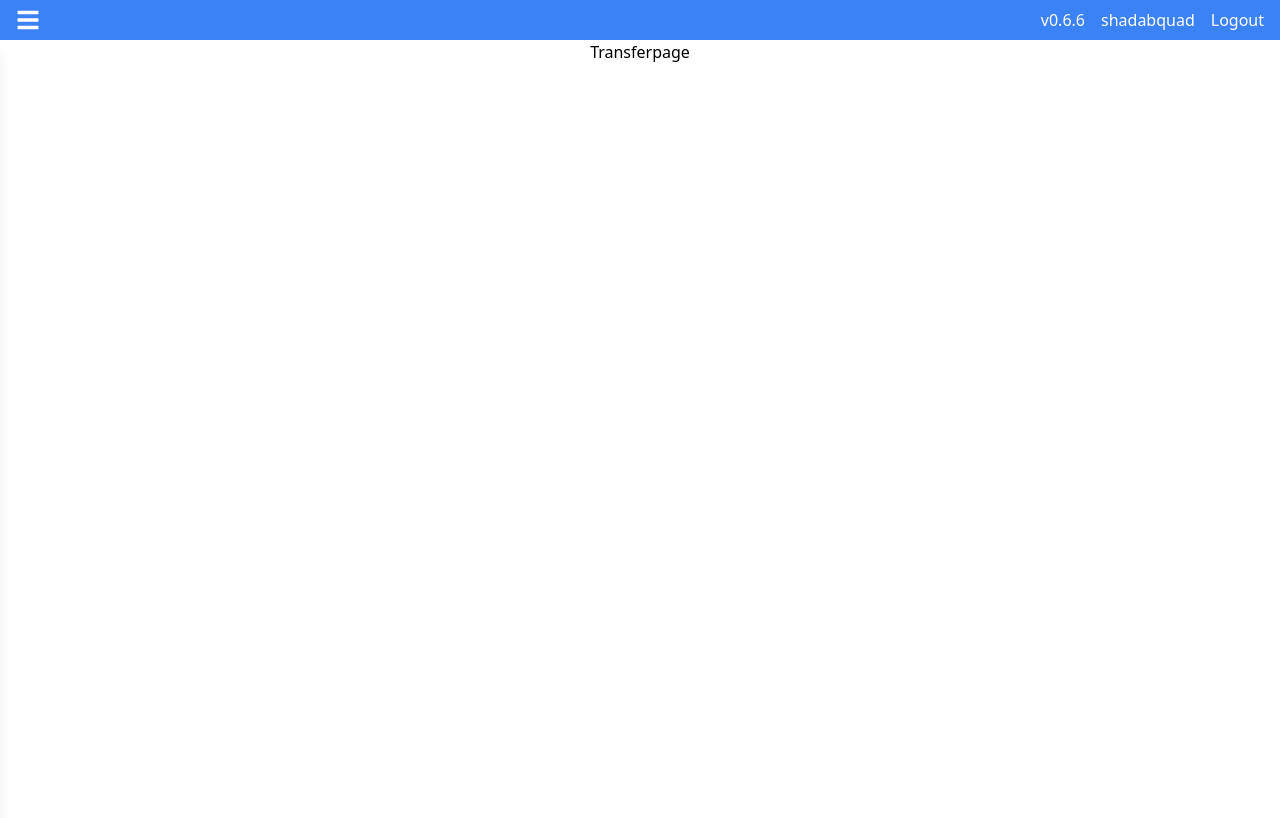
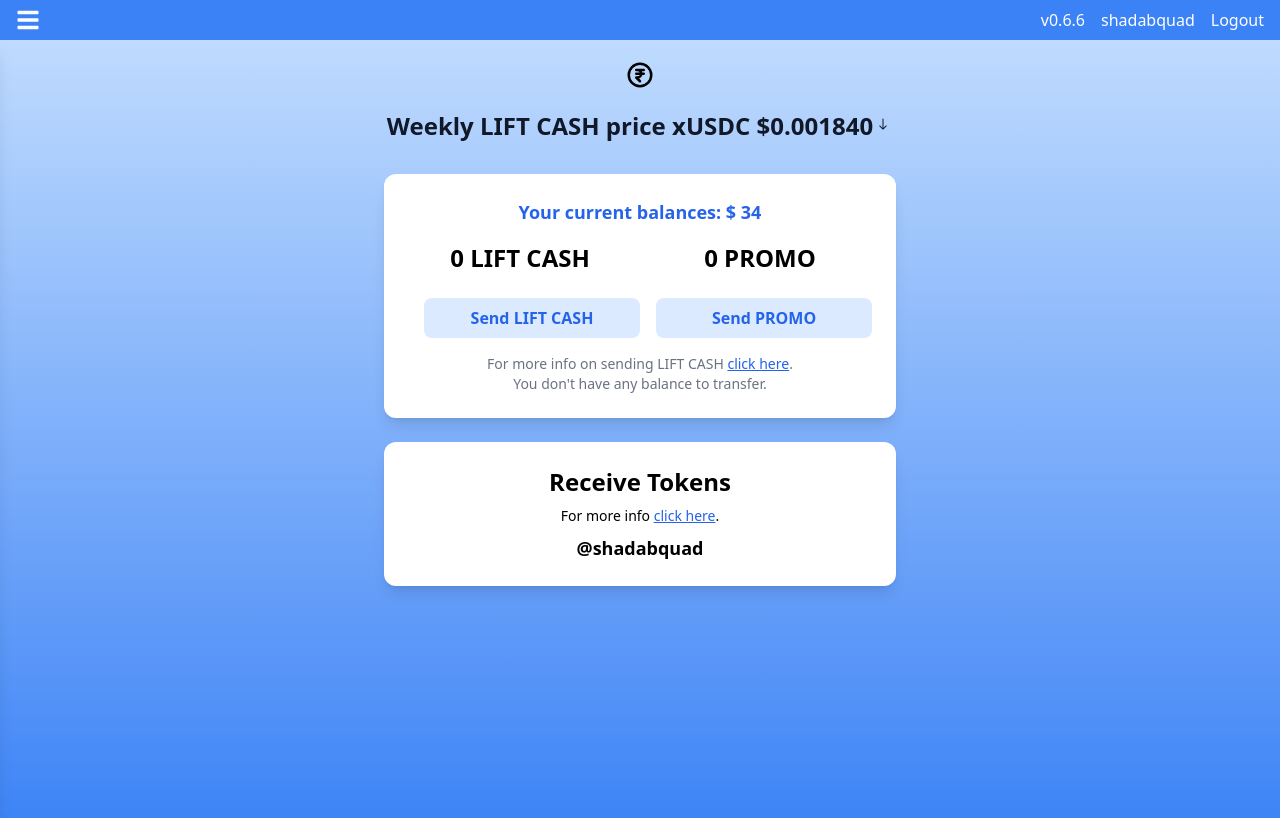
Before and after one commit to ICP-hub/liftcash, a React (Vite) app in the folder src/Lift_Cash_frontend/: page /transfer in a window 1280 px wide. Shown: the top 818 px of the page. Built offline with nearby package versions, Linux system fonts and the light colour scheme.

Commit message:
develop transfer page

```diff
--- a/src/Lift_Cash_frontend/src/pages/transferPage/TransferPage.css
+++ b/src/Lift_Cash_frontend/src/pages/transferPage/TransferPage.css
@@ -0,0 +1,56 @@
+.transfer-main-section {
+  @apply min-h-screen bg-gradient-to-b from-blue-200 to-blue-500 flex flex-col items-center p-5;
+}
+.transfer-header-section-logo {
+  @apply text-3xl font-bold;
+}
+
+.transfer-header-section-tagline {
+  @apply text-center text-gray-900 mt-5 text-2xl font-bold flex;
+}
+.transfer-header-section-tagline-icon {
+  @apply text-xl mt-1;
+}
+
+.transfer-balance-card-section-main {
+  @apply w-full max-w-lg mt-8 bg-white rounded-xl shadow-lg p-6 text-center;
+}
+.transfer-balance-card-section-amount {
+  @apply text-lg font-semibold text-blue-600;
+}
+.transfer-balance-card-section-tokens {
+  @apply grid grid-cols-2 gap-4 mt-4;
+}
+.transfer-balance-card-section-present-tokens {
+  @apply text-2xl font-bold;
+}
+.transfer-balance-card-send-section-main {
+  @apply flex justify-center mt-6;
+}
+.transfer-balance-card-send-section-btn {
+  @apply flex-1 text-center py-2 bg-blue-100 text-blue-600 font-bold rounded-lg ml-4;
+}
+.transfer-balance-card-text {
+  @apply mt-4 text-sm text-gray-500;
+}
+.transfer-balance-card-link {
+  @apply text-blue-600 underline;
+}
+
+.transfer-recevie-token-section-main {
+  @apply w-full max-w-lg mt-6 bg-white rounded-xl shadow-lg p-6 text-center;
+}
+.transfer-recevie-token-section-text {
+  @apply text-2xl font-bold;
+}
+
+.transfer-recevie-token-section-info {
+  @apply text-sm mt-2;
+}
+
+.transfer-recevie-token-section-link {
+  @apply text-blue-600 underline;
+}
+.transfer-recevie-token-section-username {
+  @apply font-bold text-lg mt-2;
+}
--- a/src/Lift_Cash_frontend/src/pages/transferPage/Transferpage.jsx
+++ b/src/Lift_Cash_frontend/src/pages/transferPage/Transferpage.jsx
@@ -1,7 +1,66 @@
+import { HiOutlineCurrencyRupee } from "react-icons/hi";
+import { IoIosArrowRoundDown } from "react-icons/io";
 import "./TransferPage.css";
 
 const Transferpage = () => {
-  return <div className="text-center">Transferpage</div>;
+  return (
+    <div className="transfer-main-section">
+      {/* Header Section */}
+      <div className="transfer-header-section-logo">
+        <HiOutlineCurrencyRupee />
+      </div>
+      <div className="transfer-header-section-tagline">
+        <p>Weekly LIFT CASH price xUSDC $0.001840</p>
+        <IoIosArrowRoundDown className="transfer-header-section-tagline-icon " />
+      </div>
+
+      {/* Balance Card */}
+      <div className="transfer-balance-card-section-main ">
+        <p className="transfer-balance-card-section-amount">
+          Your current balances: $ 34
+        </p>
+        <div className="transfer-balance-card-section-tokens">
+          <div className="transfer-balance-card-section-present-tokens">
+            0 LIFT CASH
+          </div>
+          <div className="transfer-balance-card-section-present-tokens">
+            0 PROMO
+          </div>
+        </div>
+
+        <div className="transfer-balance-card-send-section-main">
+          <button className="transfer-balance-card-send-section-btn">
+            Send LIFT CASH
+          </button>
+          <button className="transfer-balance-card-send-section-btn">
+            Send PROMO
+          </button>
+        </div>
+
+        <div className="transfer-balance-card-text">
+          For more info on sending LIFT CASH{" "}
+          <a href="#" className="transfer-balance-card-link">
+            click here
+          </a>
+          . <br />
+          <span>You don't have any balance to transfer.</span>
+        </div>
+      </div>
+
+      {/* Receive Tokens Section */}
+      <div className="transfer-recevie-token-section-main">
+        <p className="transfer-recevie-token-section-text">Receive Tokens</p>
+        <div className="transfer-recevie-token-section-info">
+          For more info{" "}
+          <a href="#" className="transfer-recevie-token-section-link">
+            click here
+          </a>
+          .
+        </div>
+        <p className="transfer-recevie-token-section-username">@shadabquad</p>
+      </div>
+    </div>
+  );
 };
 
 export default Transferpage;
```
